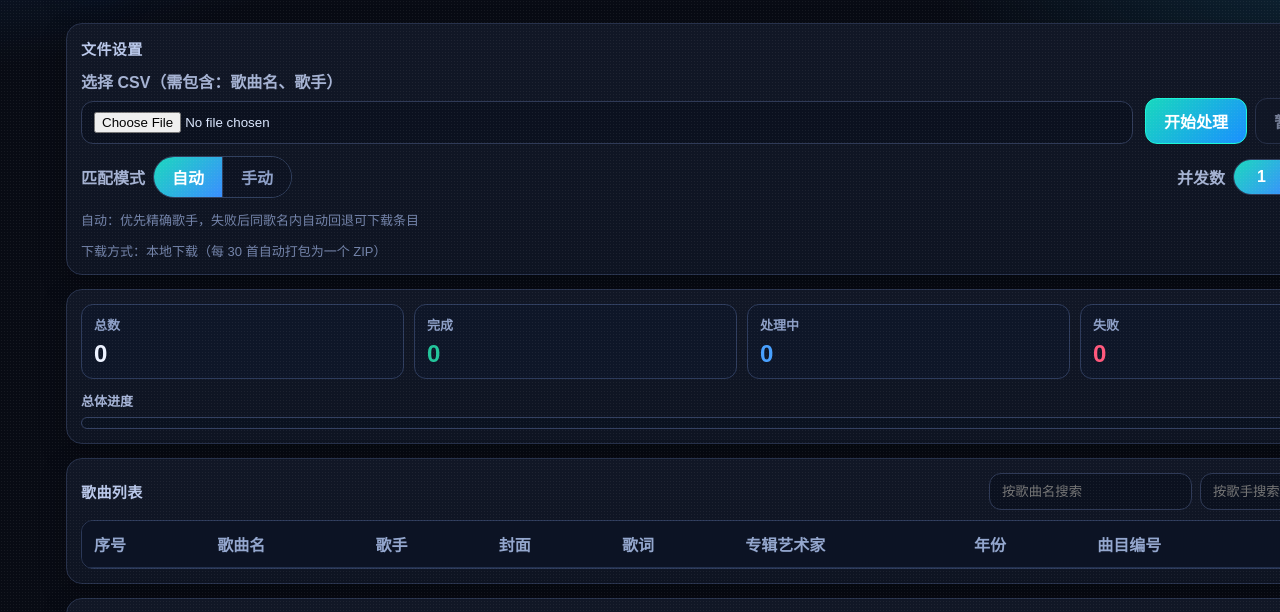
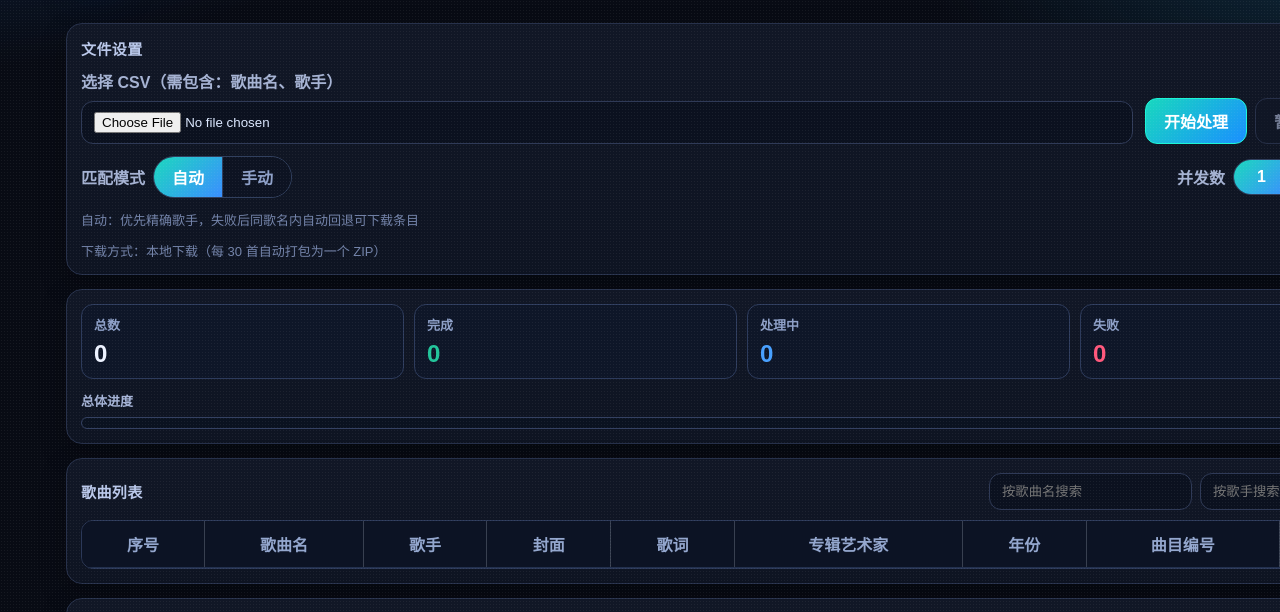
Before and after one commit to fyxsky/music_downloader_cloudflare, a website with bundled scripts: page public/index.html in a window 1280 px wide. Shown: the part 111-723 px from the top of the page. Built offline with nearby package versions, Linux system fonts and the light colour scheme.

Commit message:
style: 表头居中并为表格添加竖向分隔线

```diff
--- a/public/style.css
+++ b/public/style.css
@@ -10,6 +10,7 @@
   --ok: #22c49a;
   --run: #48a0ff;
   --err: #ff587c;
+  --col-line: rgba(166, 176, 198, 0.28);
 }
 
 * {
@@ -336,6 +337,15 @@ td {
   text-align: left;
 }
 
+th {
+  text-align: center;
+}
+
+th:not(:last-child),
+td:not(:last-child) {
+  border-right: 1px solid var(--col-line);
+}
+
 .link-actions {
   display: inline-flex;
   align-items: center;
```
